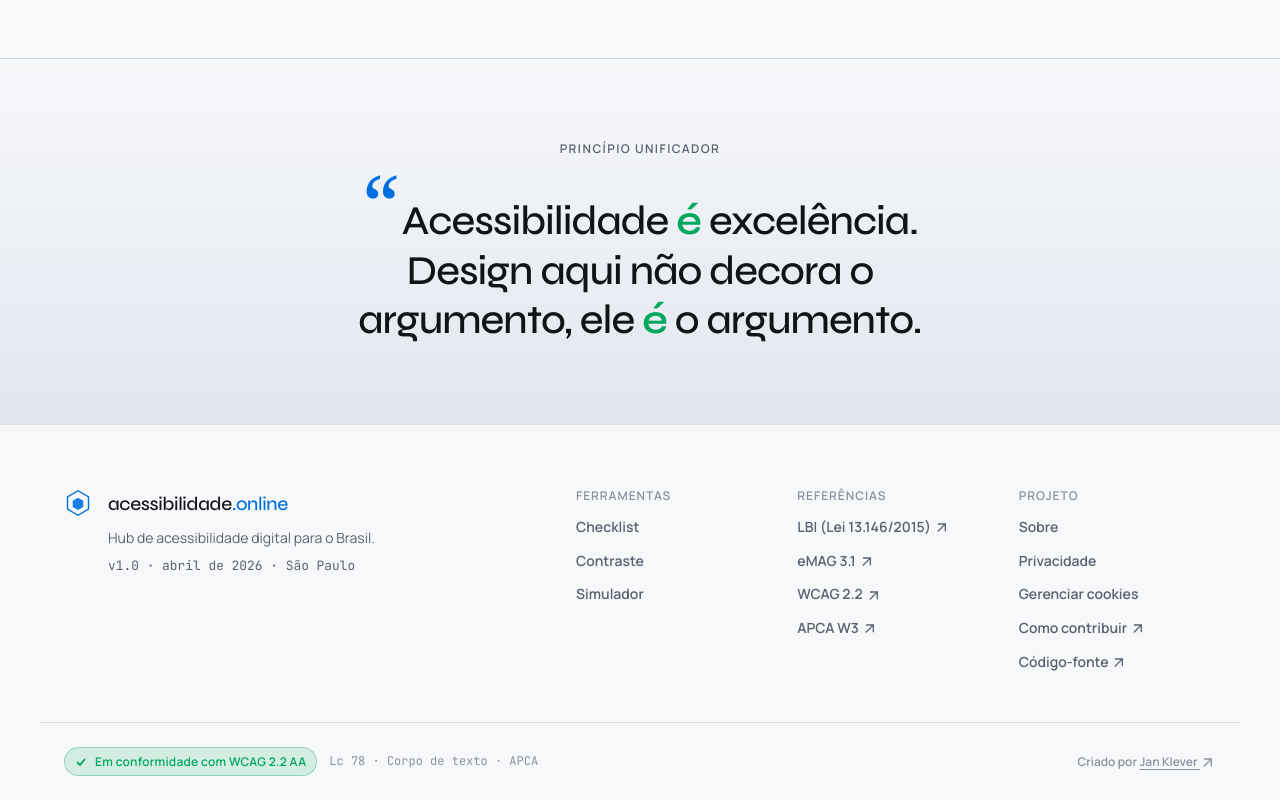
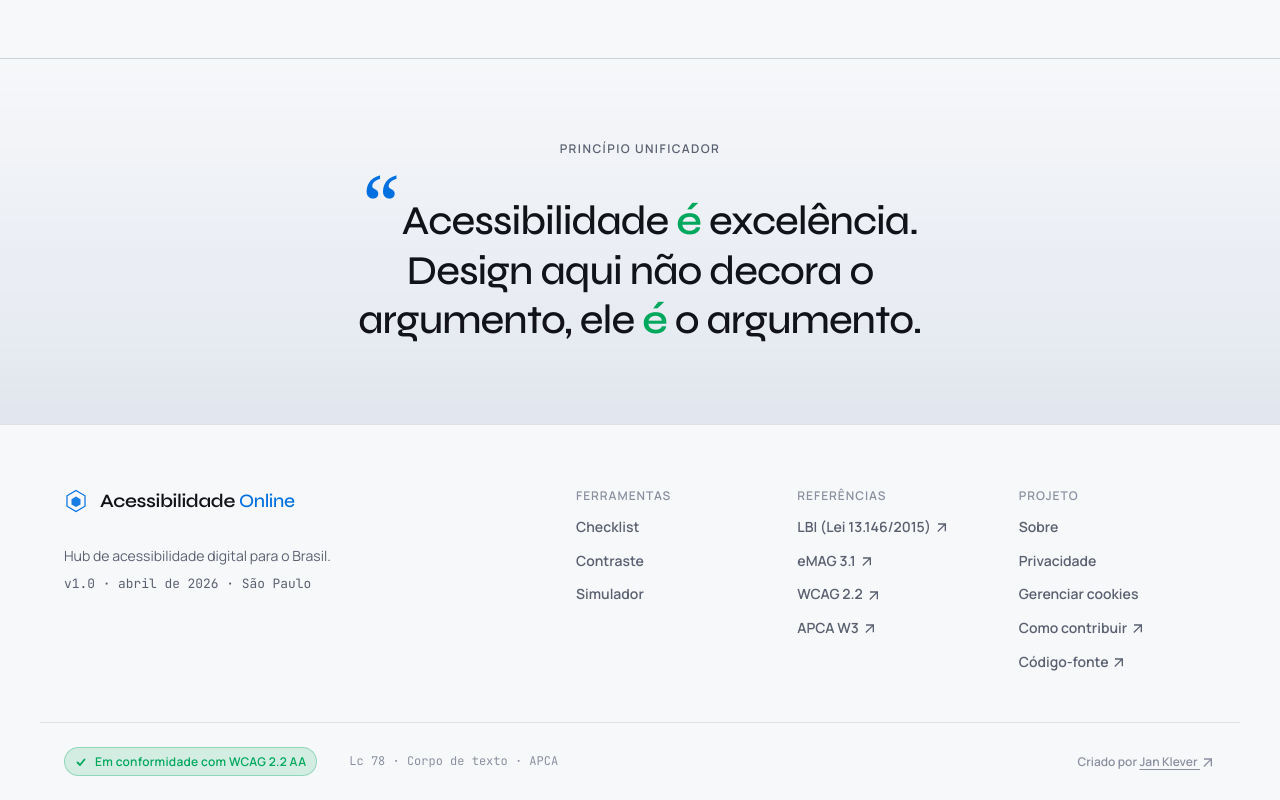
Before and after one commit to janklever/acessibilidade-online, a React (Vite) app: page / in a window 1280 px wide. Shown: the part 1926-2726 px from the top of the page. Built offline with nearby package versions, Linux system fonts and the light colour scheme; the HTML template or start-up script is replaced by a standard one.

Commit message:
refactor: update footer brand layout and improve responsive spacing in navigation and footer components

```diff
--- a/src/components/Footer.jsx
+++ b/src/components/Footer.jsx
@@ -38,17 +38,18 @@ export function SiteFooter({ setRoute }) {
     <footer className="site-footer" role="contentinfo">
       <div className="container footer-inner">
         <div className="footer-brand">
-          <span className="brand-mark" aria-hidden="true"><Logo size={28} /></span>
-          <div>
-            <div className="footer-wordmark">
-              <span className="brand-root">acessibilidade</span>
-              <span className="brand-tld">.online</span>
-            </div>
-            <p className="footer-tag">
-              Hub de acessibilidade digital para o Brasil.<br />
-              <span className="mono">v1.0 · abril de 2026 · São Paulo</span>
-            </p>
+          <div className="footer-wordmark">
+            <span className="brand-mark" aria-hidden="true"><Logo size={24} /></span>
+            <span className="brand-text">
+              <span className="brand-root">Acessibilidade</span>
+              &nbsp;
+              <span className="brand-tld">Online</span>
+            </span>
           </div>
+          <p className="footer-tag">
+            Hub de acessibilidade digital para o Brasil.<br />
+            <span className="mono">v1.0 · abril de 2026 · São Paulo</span>
+          </p>
         </div>
 
         <div className="footer-cols">
--- a/src/styles/layout/_footer.scss
+++ b/src/styles/layout/_footer.scss
@@ -17,16 +17,19 @@
 }
 
 .footer-brand {
-  display: flex;
-  gap: var(--space-4);
-  align-items: flex-start;
+  // display: flex;
+  // gap: var(--space-4);
+  // align-items: flex-start;
   .brand-mark { color: var(--color-accent); }
 }
 .footer-wordmark {
-  font-family: var(--font-display);
-  font-size: var(--text-lg);
-  letter-spacing: -0.02em;
-  margin-bottom: var(--space-2);
+  display: inline-flex;
+  align-items: center;
+  gap: var(--space-3);
+  color: var(--color-text);
+  text-decoration: none;
+  font-weight: 600;
+  margin-bottom: 2rem;
 }
 .footer-tag {
   font-size: var(--text-sm);
@@ -92,8 +95,12 @@
 .footer-statement {
   display: inline-flex;
   align-items: center;
-  gap: var(--space-3);
+  gap: var(--space-8);
   flex-wrap: wrap;
+  @include mobile {
+    justify-content: center;
+    gap: var(--space-5);
+  }
 }
 .footer-lc {
   font-size: var(--text-xs);
@@ -103,4 +110,8 @@
   font-weight: 600;
   font-size: var(--text-xs);
   color: var(--color-text-subtle);
+  @include mobile {
+    width: 100%;
+    text-align: center;
+  }
 }
--- a/src/styles/layout/_navigation.scss
+++ b/src/styles/layout/_navigation.scss
@@ -87,6 +87,7 @@
   display: inline-flex;
   align-items: center;
   gap: var(--space-2);
+  justify-content: end;
 }
 
 .nav-divider {
```
